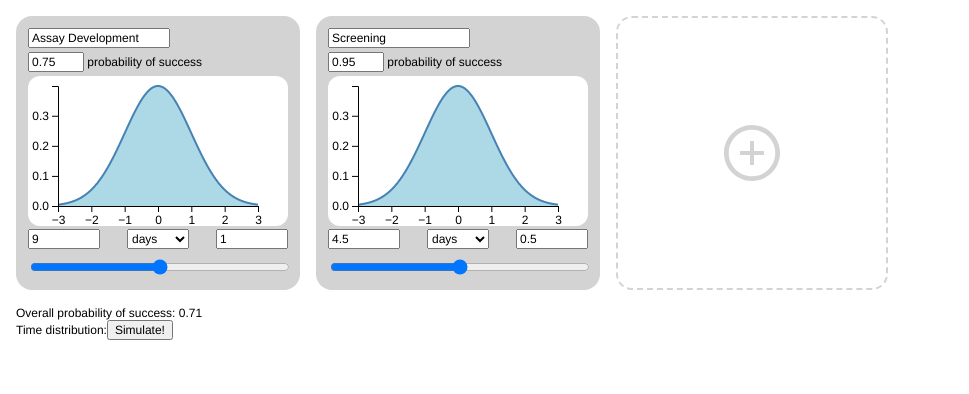
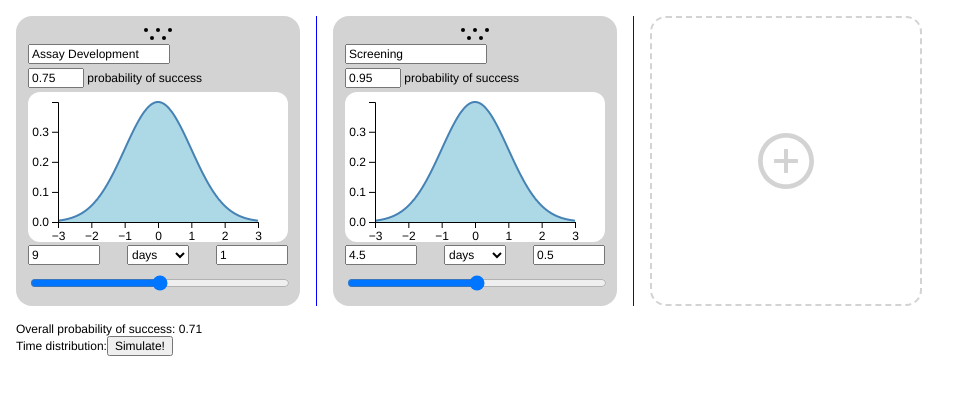
Before and after one commit to CALICAWESOME/Portfolio-Manager, a React (Create React App) app: page / in a window 1280 px wide. Shown: the top 394 px of the page, without its empty margins (0-969 px from the left). Built offline with nearby package versions, Linux system fonts and the light colour scheme.

Commit message:
Grabby handle

```diff
--- a/src/App.tsx
+++ b/src/App.tsx
@@ -16,7 +16,21 @@ import { Output } from "./Output";
 import { Dispatch, UnknownAction } from "@reduxjs/toolkit";
 
 import styles from "./App.module.css";
-import { DndContext } from "@dnd-kit/core";
+import { DndContext, useDroppable } from "@dnd-kit/core";
+
+function Gap(props: { stepId: string }) {
+  const { isOver, setNodeRef } = useDroppable({ id: props.stepId });
+
+  const style = {
+    backgroundColor: isOver ? "green" : "blue",
+    width: isOver ? 24 : 1,
+    height: "100",
+    transitionDuration: "100ms",
+    transitionProperty: "width",
+  };
+
+  return <div ref={setNodeRef} style={style}></div>;
+}
 
 export default connect(
   (state: RootState) => ({ state }),
@@ -26,6 +40,7 @@ export default connect(
     <div id="everything">
       <div className={styles.container}>
         {props.state.steps.stepsOrder.map((stepId, index) => (
+          <>
             <Card
               graphData={selectGraphData(props.state, stepId)}
               key={index + props.state.steps.steps[stepId].name + ""}
@@ -52,6 +67,8 @@ export default connect(
               stepId={stepId}
               step={props.state.steps.steps[stepId]}
             />
+            <Gap stepId={stepId} />
+          </>
         ))}
         <AddCard onClick={() => props.dispatch(addStep())} />
       </div>
--- a/src/card/Card.module.css
+++ b/src/card/Card.module.css
@@ -7,6 +7,20 @@
 
   &:hover > .x-button {
     visibility: visible;
+  }
+}
+
+.grabber {
+  width: 100%;
+  margin-bottom: 4px;
+
+  display: flex;
+  justify-content: center;
+
+  cursor: grab;
+
+  &:active {
+    cursor: grabbing;
   }
 }
 
--- a/src/card/Card.tsx
+++ b/src/card/Card.tsx
@@ -1,4 +1,6 @@
 import { ReactComponent as DeleteButtonSVG } from "./cancel.svg";
+import { ReactComponent as GrabberSVG } from "./grabber.svg";
+
 import { Graph } from "./graph/Graph";
 
 import styles from "./Card.module.css";
@@ -27,17 +29,15 @@ export function Card(props: {
     : undefined;
 
   return (
-    <div
-      className={styles.card}
-      ref={setNodeRef}
-      style={style}
-      {...listeners}
-      {...attributes}
-    >
+    <div className={styles.card} ref={setNodeRef} style={style}>
       <DeleteButtonSVG
         className={styles["x-button"]}
         onClick={props.onDelete}
       />
+
+      <div className={styles.grabber} {...listeners} {...attributes}>
+        <GrabberSVG />
+      </div>
 
       <input
         className={styles["step-name"]}
@@ -47,7 +47,11 @@ export function Card(props: {
         type="text"
       />
 
-      <div className={styles["probability-of-success"]}>
+      <div
+        className={styles["probability-of-success"]}
+        {...listeners}
+        {...attributes}
+      >
         <input
           className={styles["probability-input"]}
           defaultValue={props.step.probabilityOfSuccess}
```
Also changed, not shown: src/card/grabber.svg (added). Lines whose indentation alone changed are shown as unchanged.
